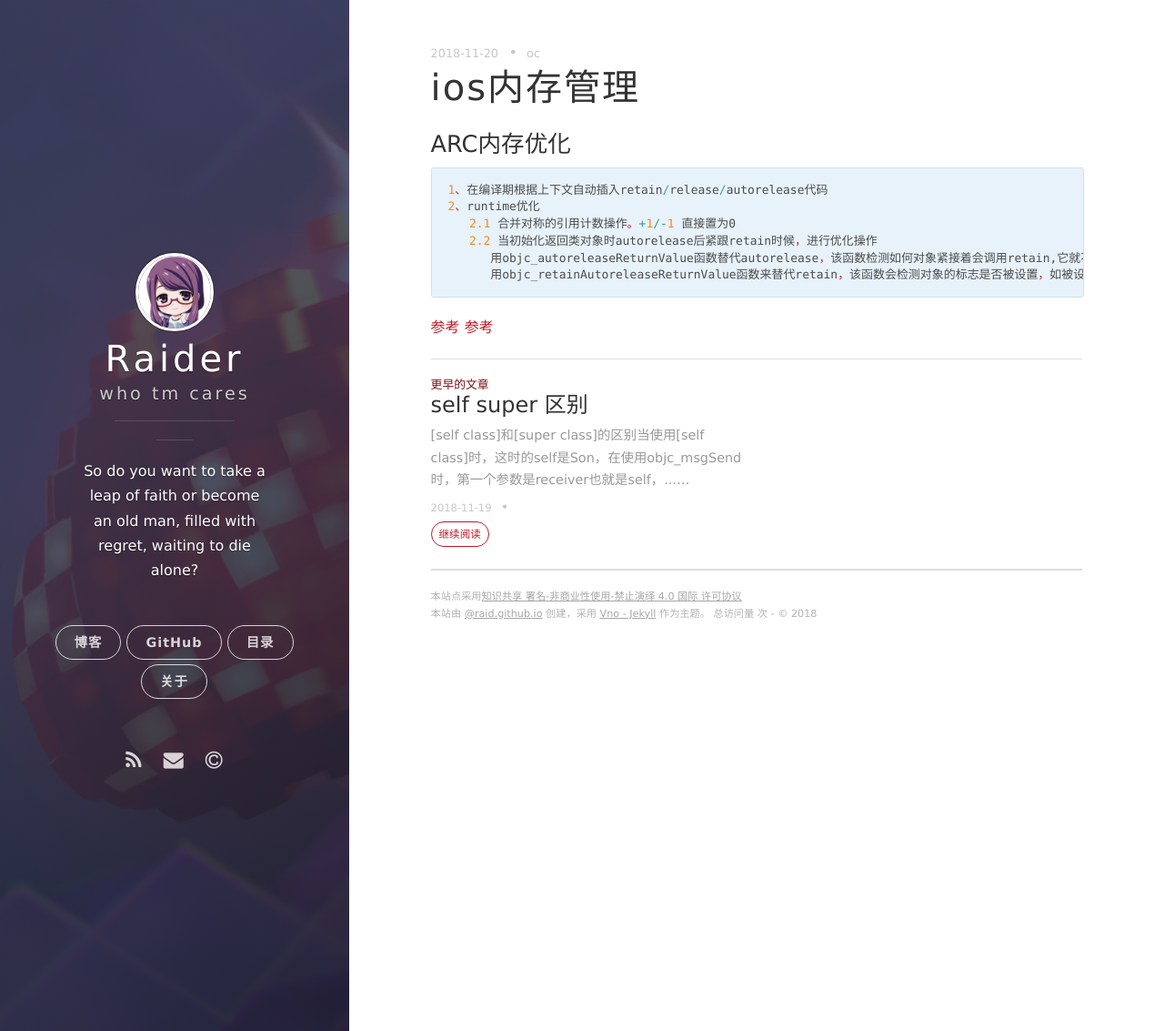
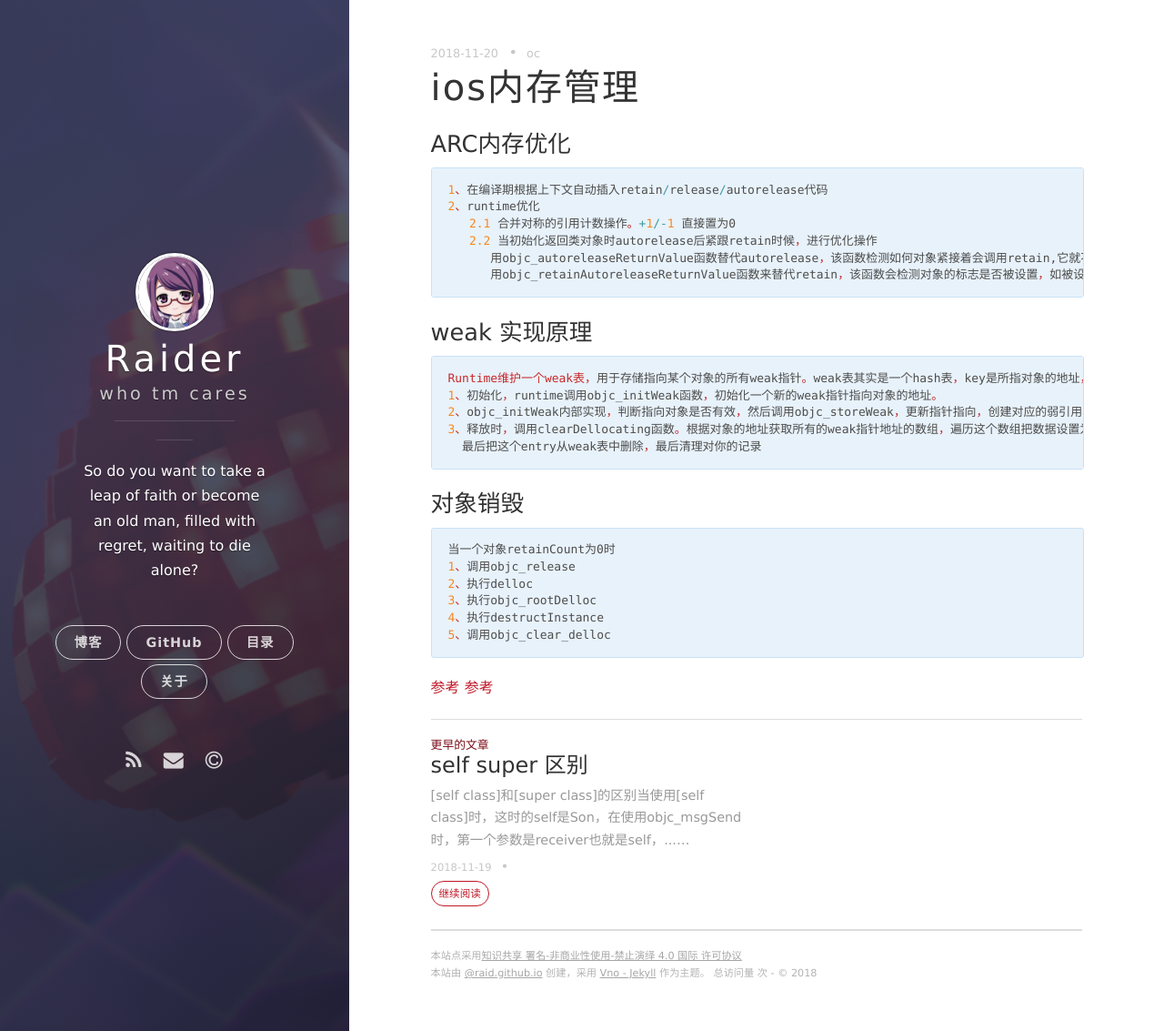
Before and after one commit to ioRaid/ioRaid.github.io, a Jekyll site: the page built from _posts/2018-11-20-memory.md, in a window 1280 px wide and 1133 px high. Shown: the whole window at 91% size. Built offline with Jekyll 4.4.1, drawn with Linux system fonts in a browser that asks for light colours; nearby versions of some CDN libraries; comment, search, counter and statistics services are not loaded.

Commit message:
Update 2018-11-20-memory.md

```diff
--- a/_posts/2018-11-20-memory.md
+++ b/_posts/2018-11-20-memory.md
@@ -17,8 +17,31 @@ description: ios内存
       用objc_autoreleaseReturnValue函数替代autorelease，该函数检测如何对象紧接着会调用retain,它就不调用autorelease并设置一个标志
       用objc_retainAutoreleaseReturnValue函数来替代retain，该函数会检测对象的标志是否被设置，如被设置，则不调用retain,反之调用retain方法
 
+{% endhighlight %}
+
+<h3>weak 实现原理</h3>
+
+{% highlight ruby %}
+
+Runtime维护一个weak表，用于存储指向某个对象的所有weak指针。weak表其实是一个hash表，key是所指对象的地址，value是weak指针地址的数组
+1、初始化，runtime调用objc_initWeak函数，初始化一个新的weak指针指向对象的地址。
+2、objc_initWeak内部实现，判断指向对象是否有效，然后调用objc_storeWeak，更新指针指向，创建对应的弱引用表
+3、释放时，调用clearDellocating函数。根据对象的地址获取所有的weak指针地址的数组，遍历这个数组把数据设置为nil，
+  最后把这个entry从weak表中删除，最后清理对你的记录
+
+{% endhighlight %}
+
+<h3>对象销毁</h3>
+
+{% highlight ruby %}
 
 
+当一个对象retainCount为0时
+1、调用objc_release
+2、执行delloc
+3、执行objc_rootDelloc
+4、执行destructInstance
+5、调用objc_clear_delloc
 
 {% endhighlight %}
 
```
